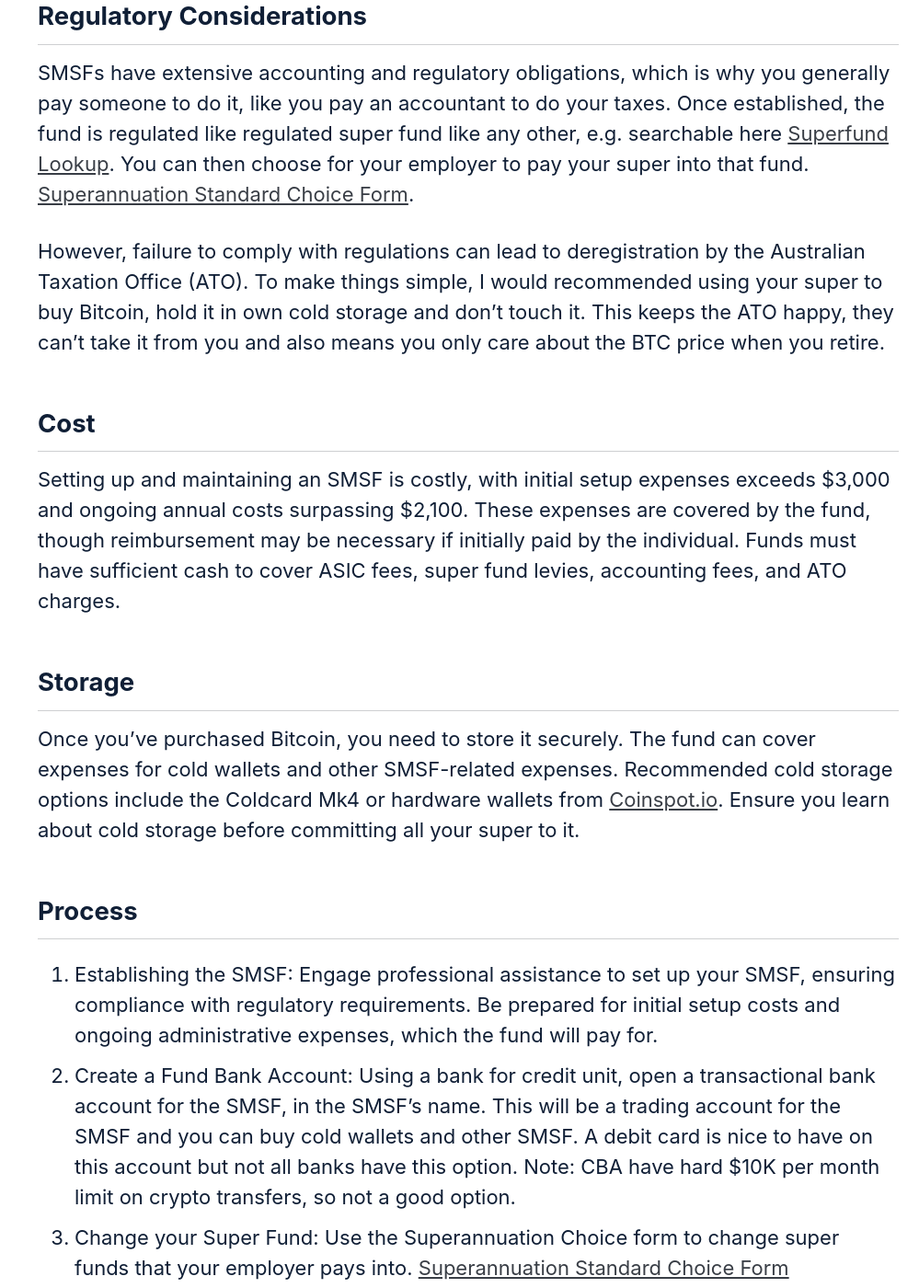
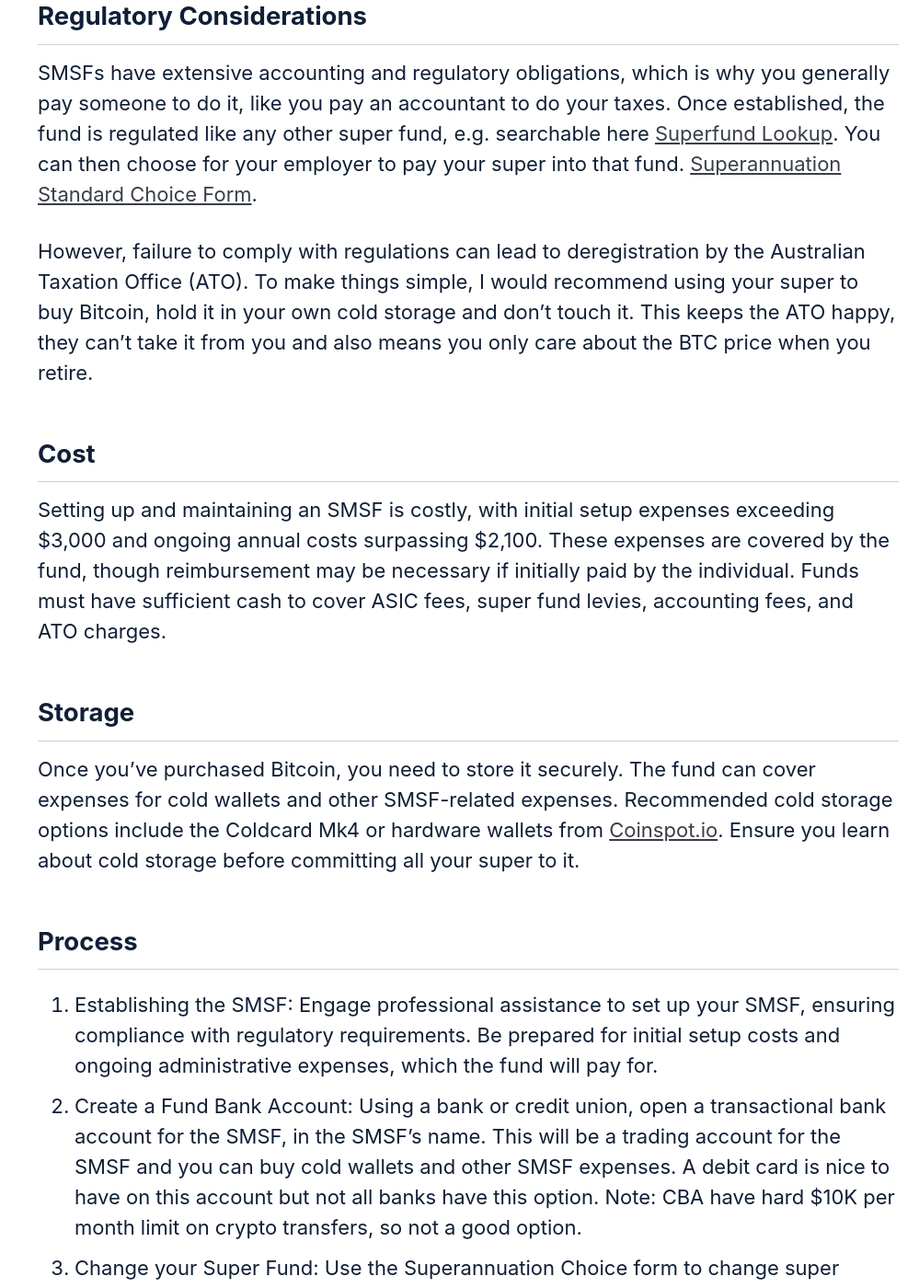
Before and after one commit to GrassRootsCrypto/GrassRootsCrypto.github.io, a Jekyll site: the page built from _posts/2024-04-02-smsf-bitcoin.md, in a window 1280 px wide and 1400 px high, scrolled down 1425 px. Shown: the whole window at 92% size, without its empty margins (281-1280 px from the left). Built offline with Jekyll 4.4.1, drawn with Linux system fonts in a browser that asks for light colours; cached includes are drawn as plain includes; some of the changed text lies outside the part shown.

Commit message:
SMSF Update

```diff
--- a/_posts/2024-04-02-smsf-bitcoin.md
+++ b/_posts/2024-04-02-smsf-bitcoin.md
@@ -33,13 +33,13 @@ An SMSF is treated as a single managed entity, with members not directly owning
 
 ## Regulatory Considerations
 
-SMSFs have extensive accounting and regulatory obligations, which is why you generally pay someone to do it, like you pay an accountant to do your taxes. Once established, the fund is regulated like regulated super fund like any other, e.g. searchable here [Superfund Lookup](https://superfundlookup.gov.au). You can then choose for your employer to pay your super into that fund. [Superannuation Standard Choice Form](https://www.ato.gov.au/forms-and-instructions/superannuation-standard-choice-form).
+SMSFs have extensive accounting and regulatory obligations, which is why you generally pay someone to do it, like you pay an accountant to do your taxes. Once established, the fund is regulated like any other super fund, e.g. searchable here [Superfund Lookup](https://superfundlookup.gov.au). You can then choose for your employer to pay your super into that fund. [Superannuation Standard Choice Form](https://www.ato.gov.au/forms-and-instructions/superannuation-standard-choice-form).
 
-However, failure to comply with regulations can lead to deregistration by the Australian Taxation Office (ATO). To make things simple, I would recommended using your super to buy Bitcoin, hold it in own cold storage and don’t touch it. This keeps the ATO happy, they can’t take it from you and also means you only care about the BTC price when you retire.
+However, failure to comply with regulations can lead to deregistration by the Australian Taxation Office (ATO). To make things simple, I would recommend using your super to buy Bitcoin, hold it in your own cold storage and don't touch it. This keeps the ATO happy, they can’t take it from you and also means you only care about the BTC price when you retire.
 
 ## Cost
 
-Setting up and maintaining an SMSF is costly, with initial setup expenses exceeds $3,000 and ongoing annual costs surpassing $2,100. These expenses are covered by the fund, though reimbursement may be necessary if initially paid by the individual. Funds must have sufficient cash to cover ASIC fees, super fund levies, accounting fees, and ATO charges.
+Setting up and maintaining an SMSF is costly, with initial setup expenses exceeding $3,000 and ongoing annual costs surpassing $2,100. These expenses are covered by the fund, though reimbursement may be necessary if initially paid by the individual. Funds must have sufficient cash to cover ASIC fees, super fund levies, accounting fees, and ATO charges.
 
 ## Storage
 
@@ -48,18 +48,19 @@ Once you've purchased Bitcoin, you need to store it securely. The fund can cover
 ## Process
 
 1. Establishing the SMSF: Engage professional assistance to set up your SMSF, ensuring compliance with regulatory requirements. Be prepared for initial setup costs and ongoing administrative expenses, which the fund will pay for.
-2. Create a Fund Bank Account: Using a bank for credit unit, open a transactional bank account for the SMSF, in the SMSF’s name. This will be a trading account for the SMSF and you can buy cold wallets and other SMSF. A debit card is nice to have on this account but not all banks have this option. Note: CBA have hard $10K per month limit on crypto transfers, so not a good option.
+2. Create a Fund Bank Account: Using a bank or credit union, open a transactional bank account for the SMSF, in the SMSF's name. This will be a trading account for the SMSF and you can buy cold wallets and other SMSF expenses. A debit card is nice to have on this account but not all banks have this option. Note: CBA have hard $10K per month limit on crypto transfers, so not a good option.
 3. Change your Super Fund: Use the Superannuation Choice form to change super funds that your employer pays into. [Superannuation Standard Choice Form](https://www.ato.gov.au/forms-and-instructions/superannuation-standard-choice-form)
 4. Roll over your super to the new fund’s bank account: [Superannuation Request for Rollover of Whole Balance Between Funds](https://www.ato.gov.au/forms-and-instructions/superannuation-request-for-rollover-of-whole-balance-between-funds)
-5. Register the fund with an Exchange or OTC Provider: Register the SMSF with a reputable cryptocurrency exchange or over-the-counter (OTC) provider, to purchase and transfer of Bitcoin. Choose an Australian based exchange like Coinspot to keep things simple and keep the ATO happy.
+5. Register the fund with an Exchange or OTC Provider: Register the SMSF with a reputable cryptocurrency exchange or over-the-counter (OTC) provider, for purchase and transfer of Bitcoin. Choose an Australian based exchange like Coinspot to keep things simple and keep the ATO happy.
 6. Buy the Bitcoin and send to cold storage: Transfer the funds to the exchange you selected, buy the Bitcoin from the exchange then send it to your cold storage option.
 
 ## SMSF Providers
 
 There are many SMSF providers out there. They do the accounting and auditing for the fund and will be the main cost to running the fund. You will want to use one understands crypto; below are 3 recommendations but there are many more options out there.
+
 1. [New Brighton Capital](https://newbrightoncapital.com/): It was the only one around when I started and was recommended by crypto OG friends. They have great crypto API feeds to make crypto management simple, no lock in contracts (leave any time), however they are not the cheapest.
-2. [Esuperfund](https://www.esuperfund.com.au/): A popular choice now and about the cheapest option. I have not used them however have friends that do have heard good things.
-3. [Hard Block](https://www.hardblock.com.au/SMSF-bitcoin-investment): Another option and a Bitcoin only exchange. They have a podcast on SMSF.
+2. [Esuperfund](https://www.esuperfund.com.au/): A popular choice now and about the cheapest option. I have not used them however I have friends who use them and have heard good things.
+3. [Hardblock](https://www.hardblock.com.au/SMSF-bitcoin-investment): Another option and a Bitcoin only exchange. They have a podcast on SMSF.
 
 If you believe in Bitcoin, it's a no-brainer, in my opinion. Just be aware that it will take time and effort to set up and manage properly.
 
```
Also changed, not shown: other parts of _posts/2024-04-02-smsf-bitcoin.md (+4 -4 lines).
